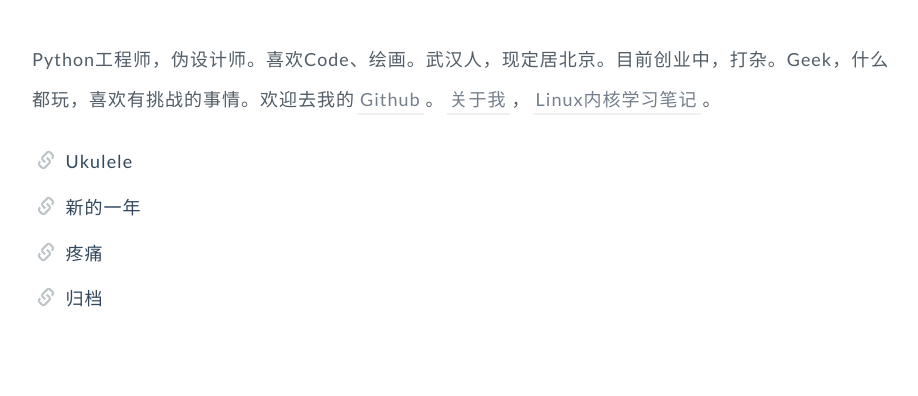
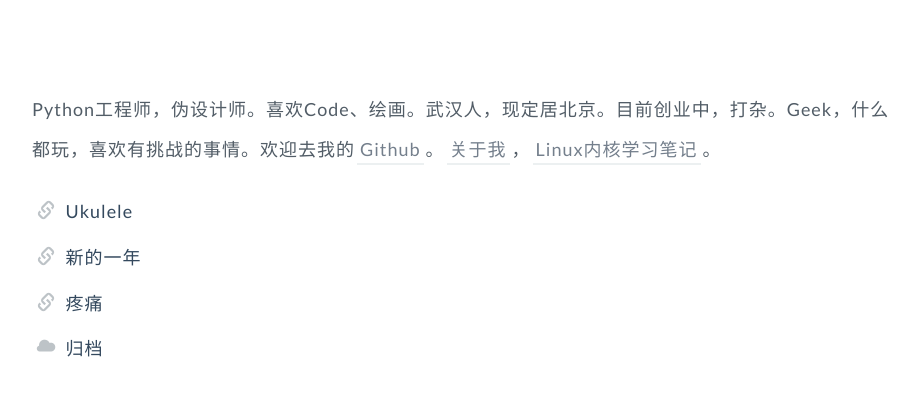
Before and after one commit to GuoJing/blog, a Jekyll site: the page built from index.html, in a window 1280 px wide. Shown: the top 396 px of the page, without its empty margins (178-1096 px from the left). Built offline with Jekyll 4.4.1, drawn with Linux system fonts in a browser that asks for light colours.

Commit message:
auto commit

```diff
--- a/index.html
+++ b/index.html
@@ -3,7 +3,7 @@ layout: default
 title: GuoJing's Blog|只要心还跳
 ---
 
-<div class="posts">
+<div class="posts home">
     <div class="content">
         <p>
         Python工程师，伪设计师。喜欢Code、绘画。武汉人，现定居北京。目前创业中，打杂。Geek，什么都玩，喜欢有挑战的事情。欢迎去我的<a href="http://github.com/GuoJing" target="_blank ">Github</a>。<a href="/about">关于我</a>，<a href="/linux-kernel-architecture/">Linux内核学习笔记</a>。</p>
@@ -20,4 +20,4 @@ title: GuoJing's Blog|只要心还跳
 {% endif %}
 {% endfor %}
 
-<div class="title justtitle"><span class="glyphicon glyphicon-link"></span> <a href="/archive">归档</a></div>
+<div class="title justtitle"><span class="glyphicon glyphicon-cloud"></span> <a href="/archive">归档</a></div>
--- a/style/style.css
+++ b/style/style.css
@@ -52,6 +52,10 @@ body {
   margin: 0;
   padding: 0;
   letter-spacing: 1px;
+}
+
+.home {
+  margin-top: 50px;
 }
 
 h1,h2,h3,h4,h5,h6 {
```
